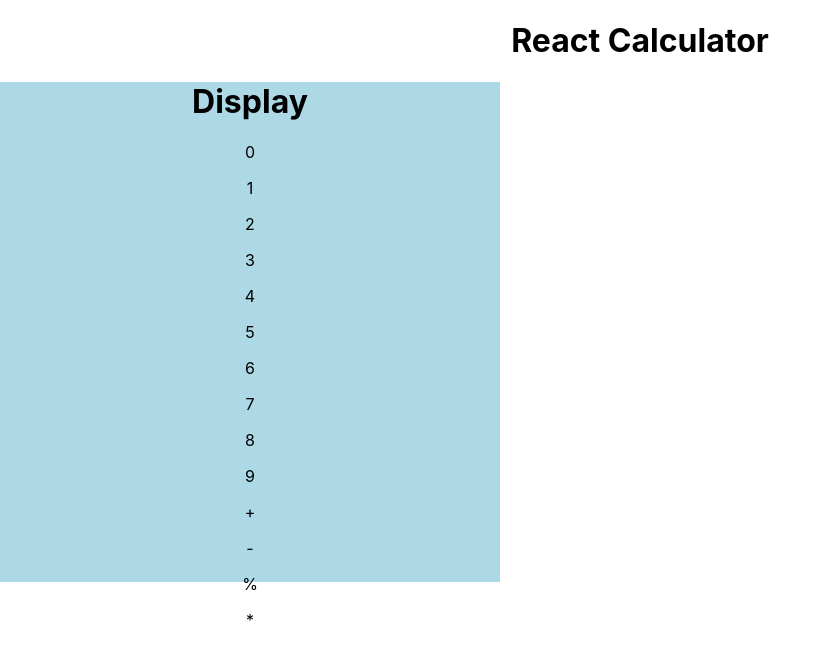
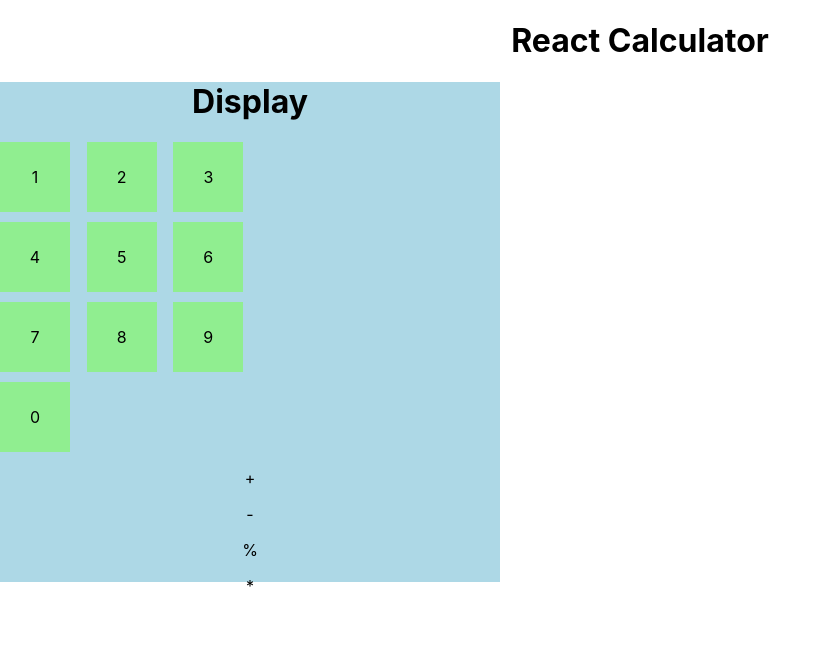
Before and after one commit to benzend/react-typescript-calculator, a React (Create React App) app: page / in a window 1280 px wide. Shown: the top 660 px of the page, without its empty margins (0-832 px from the left). Built offline with nearby package versions, Linux system fonts and the light colour scheme.

Commit message:
added css grid for numbers

```diff
--- a/src/calculator/Calculator.tsx
+++ b/src/calculator/Calculator.tsx
@@ -10,19 +10,32 @@ const useStyles = makeStyles(() => ({
     width: "500px",
     background: "lightBlue",
   },
+  numbersStyle: {
+    width: "50%",
+    heigth: "50%",
+    display: "grid",
+    gridTemplateColumns: "1fr 1fr 1fr",
+    gridTemplateRows: "1fr 1fr 1fr 1fr",
+    gridRowGap: "10px",
+    gridColumnGap: "10px",
+    justifyItems: "stretch",
+    alignItems: "stretch",
+  },
 }));
 
 // We're going to store all state and data in here
 export const Calculator = () => {
-  const nums = [0, 1, 2, 3, 4, 5, 6, 7, 8, 9];
+  const nums = [1, 2, 3, 4, 5, 6, 7, 8, 9, 0];
   const ops = ["+", "-", "%", "*"];
   const classes = useStyles();
   return (
     <Box className={classes.root}>
       <Display />
-      {nums.map((num: any) => (
-        <Number num={num} />
-      ))}
+      <Box className={classes.numbersStyle}>
+        {nums.map((num: any) => (
+          <Number num={num} />
+        ))}
+      </Box>
       {ops.map((op: string) => (
         <Operator op={op} />
       ))}
--- a/src/calculator/number/Number.tsx
+++ b/src/calculator/number/Number.tsx
@@ -1,7 +1,17 @@
+import { makeStyles, Box } from "@material-ui/core";
+
+const useStyles = makeStyles(() => ({
+  root: {
+    height: "70px",
+    width: "70px",
+    background: "lightGreen",
+    display: "flex",
+    justifyContent: "center",
+    alignItems: "center",
+  },
+}));
+
 export const Number = ({ num }: any) => {
-  return (
-    <>
-      <p>{num}</p>
-    </>
-  );
+  const classes = useStyles();
+  return <Box className={classes.root}>{num}</Box>;
 };
```
Also changed, not shown: 1 other file (tests, documents, lock files or other folders).
